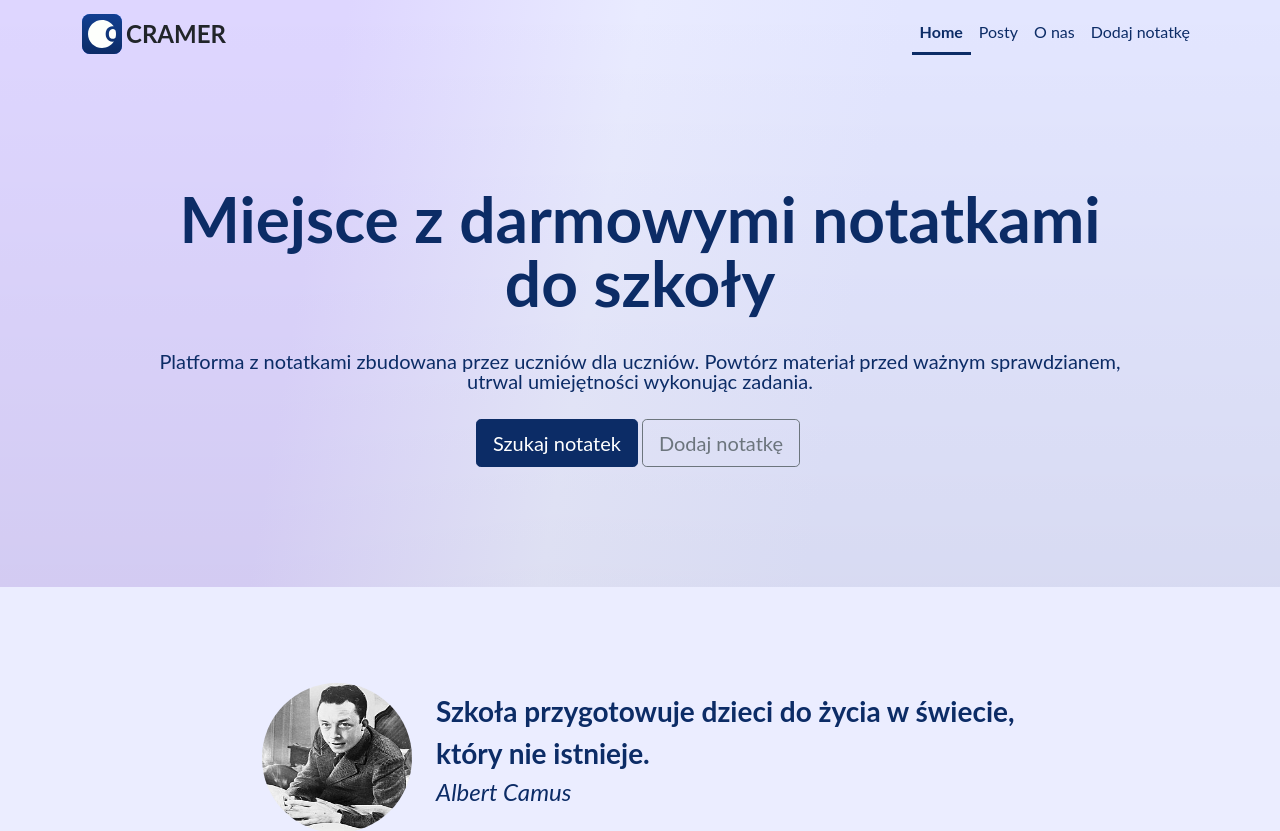
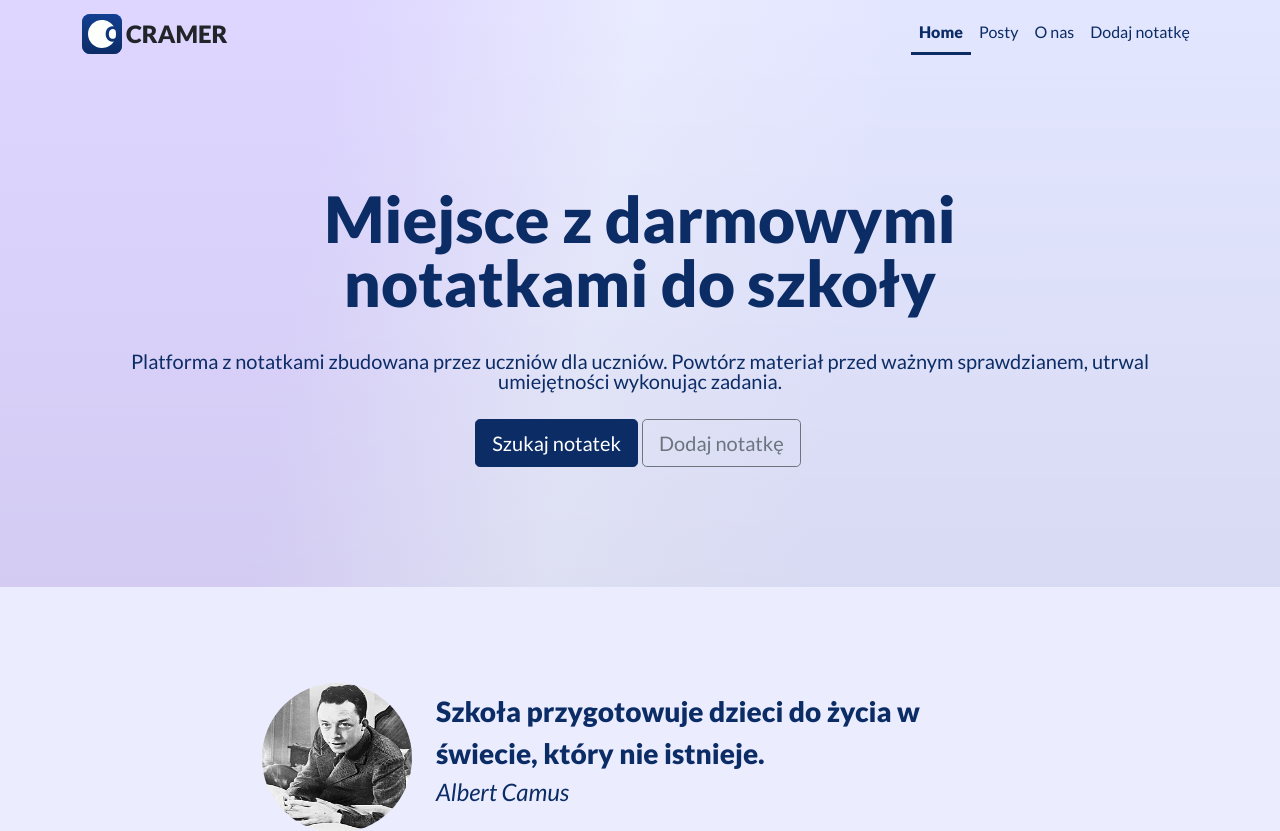
Before and after one commit to CheryX/cramer, a Next.js app: page / in a window 1280 px wide. Shown: the top 831 px of the page. Built offline with nearby package versions, Linux system fonts and the light colour scheme.

Commit message:
Import Lato font

```diff
--- a/css/globals.css
+++ b/css/globals.css
@@ -1,3 +1,5 @@
+@import url('https://fonts.googleapis.com/css2?family=Lato:ital,wght@0,100;0,300;0,400;0,900;1,400&display=swap');
+
 * {
     font-family: 'Lato', sans-serif;
 }
```
